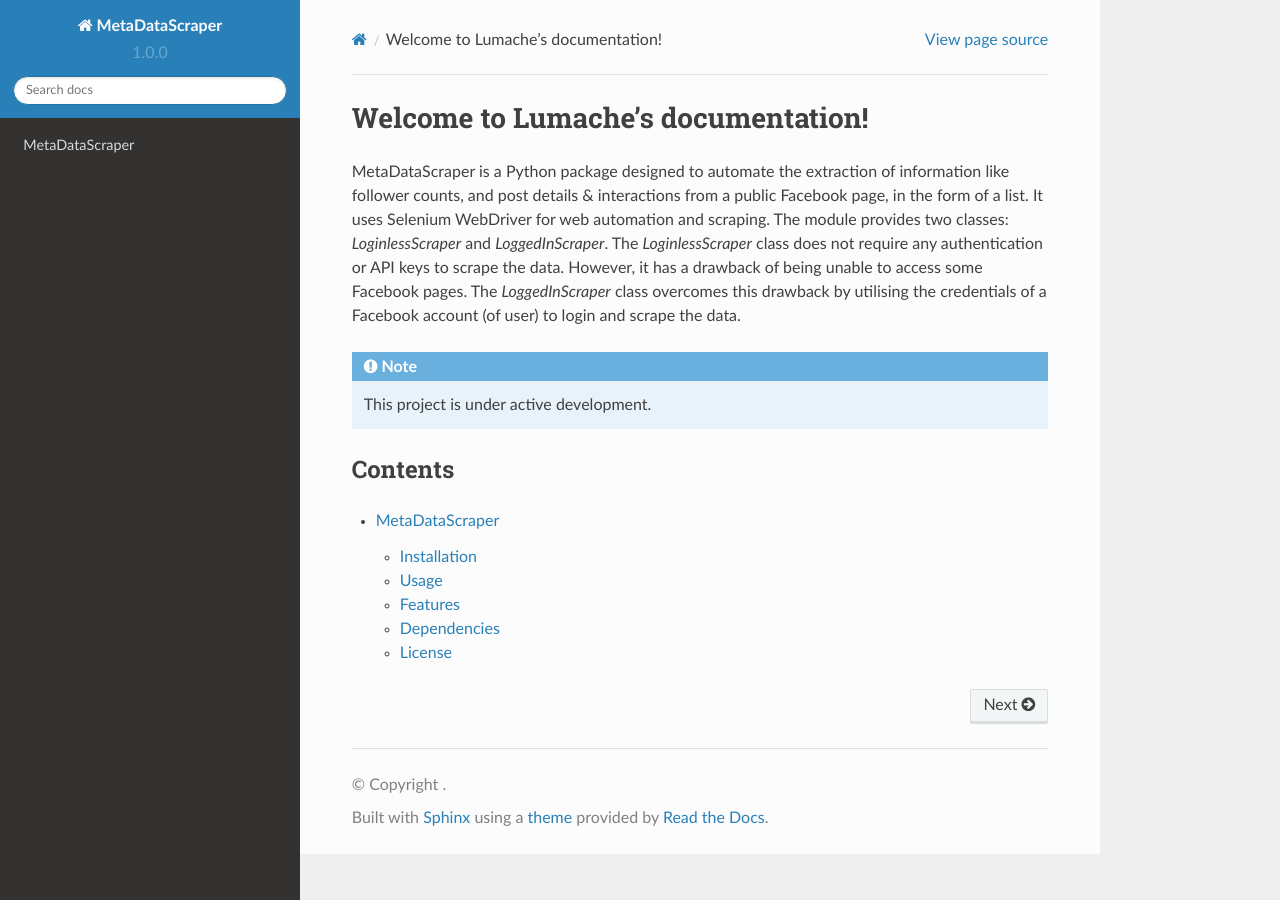
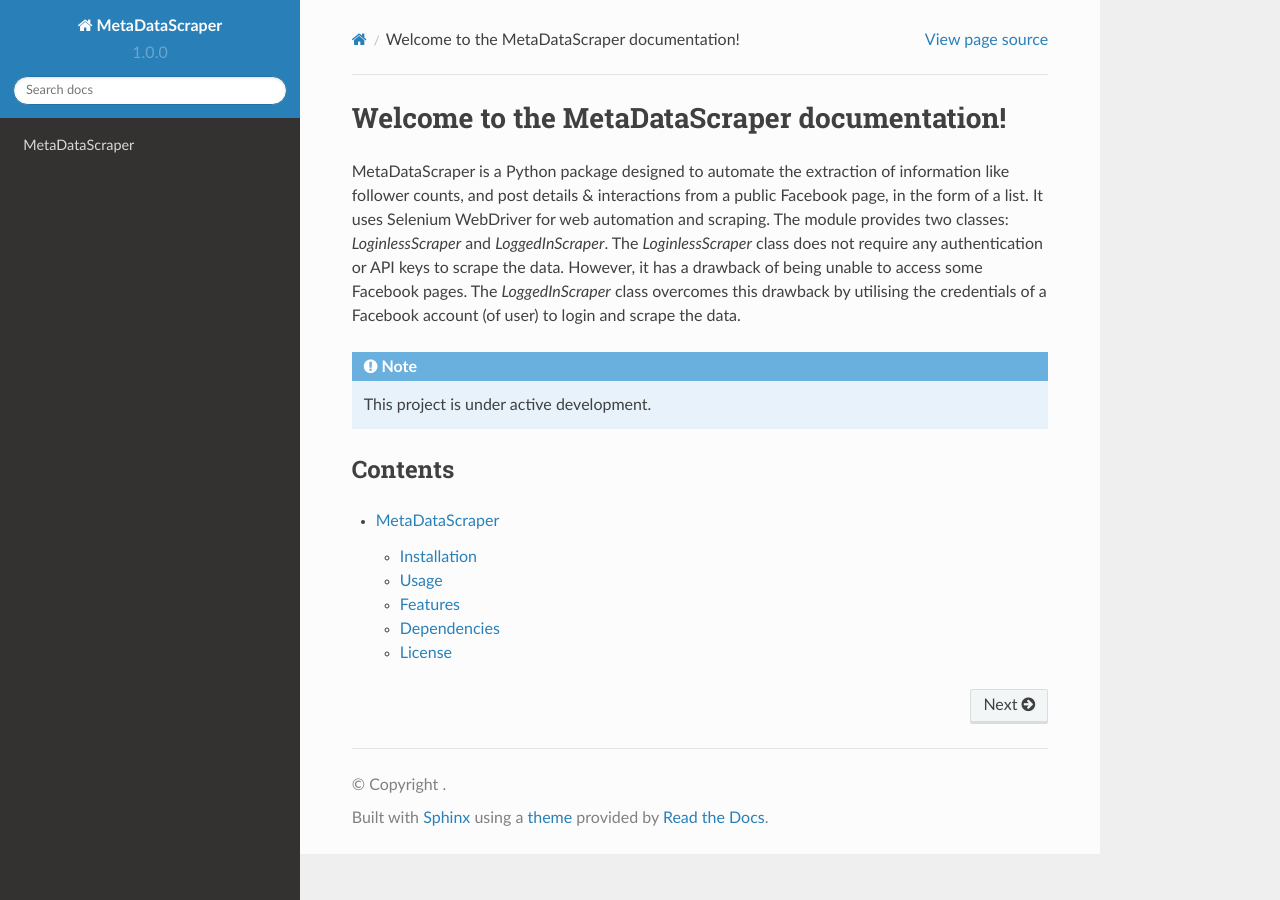
Before and after one commit to ishan-surana/MetaDataScraper, a Sphinx documentation site: the page built from docs/index.rst, in a window 1280 px wide. Built offline with Sphinx 7.4.7 and the Read the Docs theme 2.0.0, drawn with Linux system fonts in a browser that asks for light colours.

Commit message:
Modified docs config again

```diff
--- a/docs/index.rst
+++ b/docs/index.rst
@@ -1,4 +1,4 @@
-Welcome to Lumache's documentation!
+Welcome to the MetaDataScraper documentation!
 ===================================
 
 MetaDataScraper is a Python package designed to automate the extraction of information like follower counts, and post details & interactions from a public Facebook page, in the form of a list. It uses Selenium WebDriver for web automation and scraping.
```
Also changed, not shown: .readthedocs.yaml.
